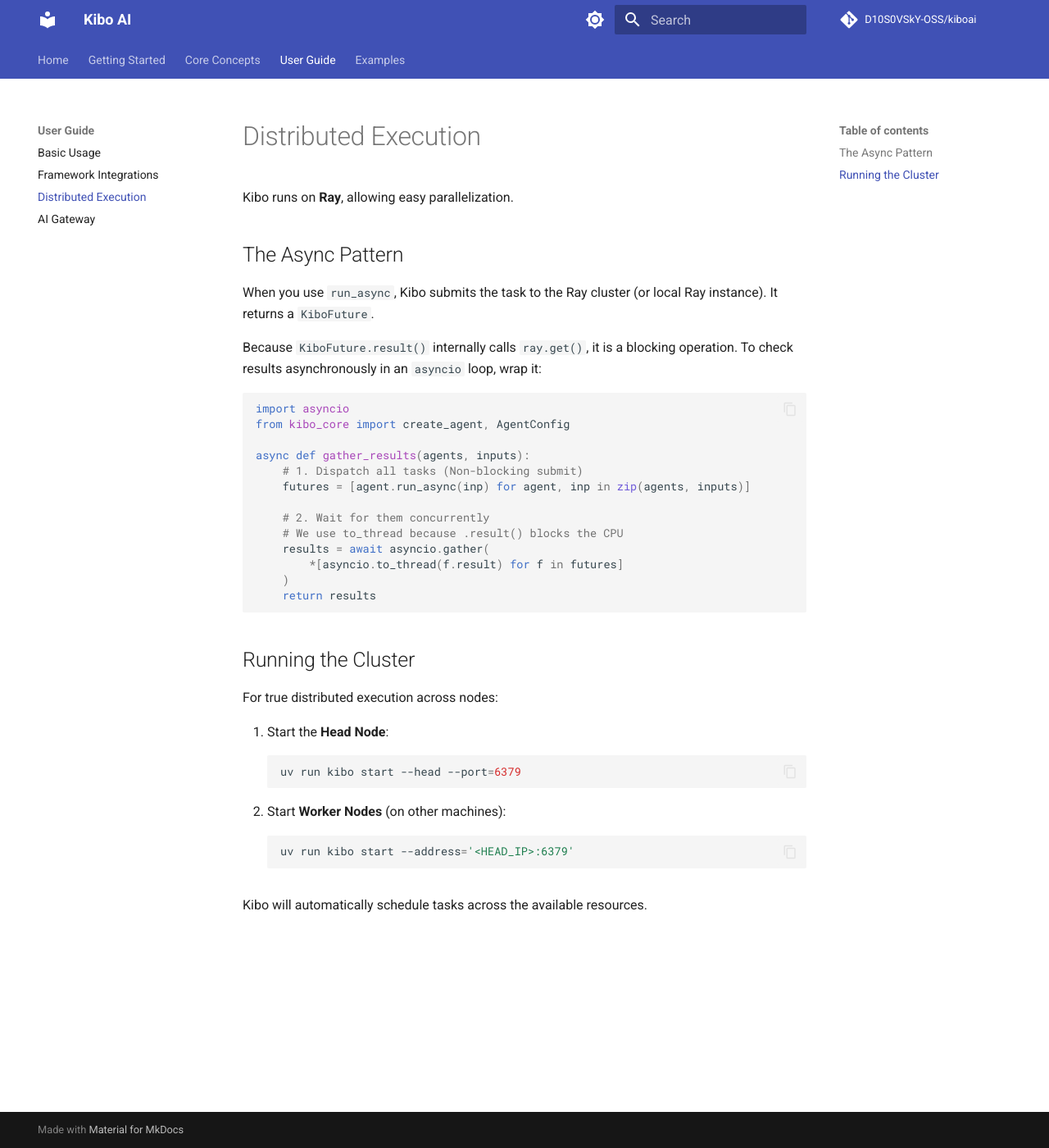
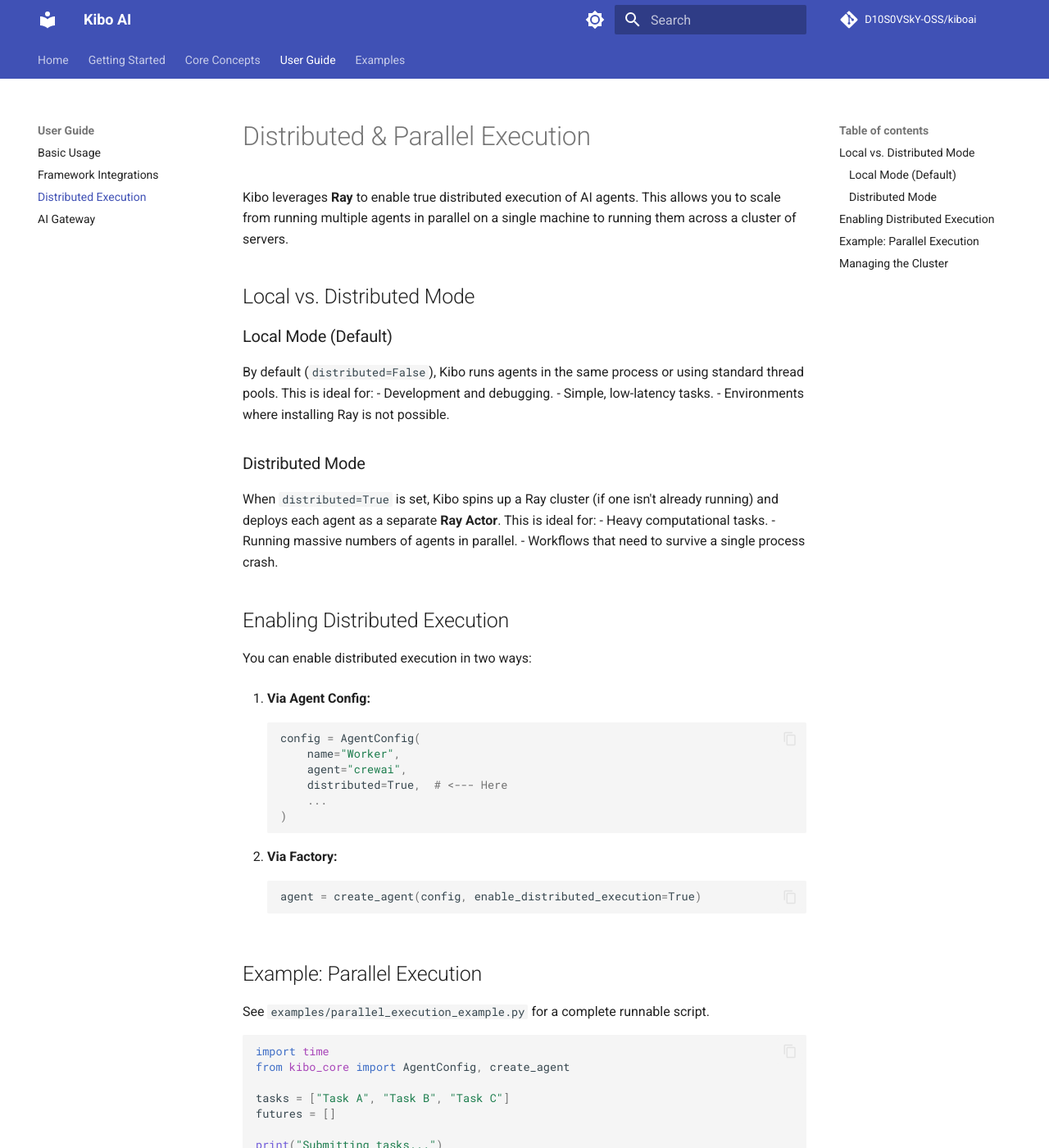
Before and after one commit to D10S0VSkY-OSS/kiboai, an MkDocs documentation site: the page built from docs/user-guide/distributed.md, in a window 1280 px wide and 1400 px high. Shown: the whole window at 82% size. Built offline with MkDocs 1.6.1 and Material for MkDocs 9.7.7, drawn with Linux system fonts in a browser that asks for light colours; comment, search, counter and statistics services are not loaded; some of the changed text lies outside the part shown.

````diff
--- a/docs/user-guide/distributed.md
+++ b/docs/user-guide/distributed.md
@@ -1,40 +1,82 @@
-# Distributed Execution
+# Distributed & Parallel Execution
 
-Kibo runs on **Ray**, allowing easy parallelization.
+Kibo leverages **Ray** to enable true distributed execution of AI agents. This allows you to scale from running multiple agents in parallel on a single machine to running them across a cluster of servers.
 
-## The Async Pattern
+## Local vs. Distributed Mode
 
-When you use `run_async`, Kibo submits the task to the Ray cluster (or local Ray instance). It returns a `KiboFuture`.
+### Local Mode (Default)
+By default (`distributed=False`), Kibo runs agents in the same process or using standard thread pools. This is ideal for:
+- Development and debugging.
+- Simple, low-latency tasks.
+- Environments where installing Ray is not possible.
 
-Because `KiboFuture.result()` internally calls `ray.get()`, it is a blocking operation. To check results asynchronously in an `asyncio` loop, wrap it:
+### Distributed Mode
+When `distributed=True` is set, Kibo spins up a Ray cluster (if one isn't already running) and deploys each agent as a separate **Ray Actor**. This is ideal for:
+- Heavy computational tasks.
+- Running massive numbers of agents in parallel.
+- Workflows that need to survive a single process crash.
+
+## Enabling Distributed Execution
+
+You can enable distributed execution in two ways:
+
+1.  **Via Agent Config:**
+    ```python
+    config = AgentConfig(
+        name="Worker",
+        agent="crewai",
+        distributed=True,  # <--- Here
+        ...
+    )
+    ```
+
+2.  **Via Factory:**
+    ```python
+    agent = create_agent(config, enable_distributed_execution=True)
+    ```
+
+## Example: Parallel Execution
+
+See `examples/parallel_execution_example.py` for a complete runnable script.
 
 ```python
-import asyncio
-from kibo_core import create_agent, AgentConfig
+import time
+from kibo_core import AgentConfig, create_agent
 
-async def gather_results(agents, inputs):
-    # 1. Dispatch all tasks (Non-blocking submit)
-    futures = [agent.run_async(inp) for agent, inp in zip(agents, inputs)]
+tasks = ["Task A", "Task B", "Task C"]
+futures = []
 
-    # 2. Wait for them concurrently
-    # We use to_thread because .result() blocks the CPU
-    results = await asyncio.gather(
-        *[asyncio.to_thread(f.result) for f in futures]
+print("Submitting tasks...")
+for name in tasks:
+    # 1. Configure agent to run distributed
+    config = AgentConfig(
+        name=name,
+        instructions="Work hard",
+        agent="mock",
+        distributed=True
     )
-    return results
+
+    # 2. Create agent
+    agent = create_agent(config)
+
+    # 3. Submit async task
+    # This returns immediately while the agent runs on a Ray worker
+    future = agent.run_async("Start")
+    futures.append(future)
+
+# 4. Gather results
+print("Waiting for results...")
+results = [f.result() for f in futures]
 ```
 
-## Running the Cluster
+## Managing the Cluster
 
-For true distributed execution across nodes:
+You can manage the Kibo runtime using the CLI:
 
-1.  Start the **Head Node**:
-    ```bash
-    uv run kibo start --head --port=6379
-    ```
-2.  Start **Worker Nodes** (on other machines):
-    ```bash
-    uv run kibo start --address='<HEAD_IP>:6379'
-    ```
+```bash
+# Start a head node (on your main machine)
+uv run kibo start --head
 
-Kibo will automatically schedule tasks across the available resources.
+# Stop the cluster
+uv run kibo stop
+```
--- a/pyproject.toml
+++ b/pyproject.toml
@@ -5,7 +5,7 @@
 readme = "README.md"
 requires-python = ">=3.11, <3.14"
 dependencies = [
-    "ray",
+    "ray[default]==2.53.0",
     "pydantic",
     "langchain",
     "langgraph",
````
Also changed, not shown: README.md (+65 -99 lines), docs/examples/parallel.md (+9 -4 lines), docs/user-guide/basic-usage.md (+46 -15 lines), docs/user-guide/frameworks.md (+32 -7 lines), 3 other files.
